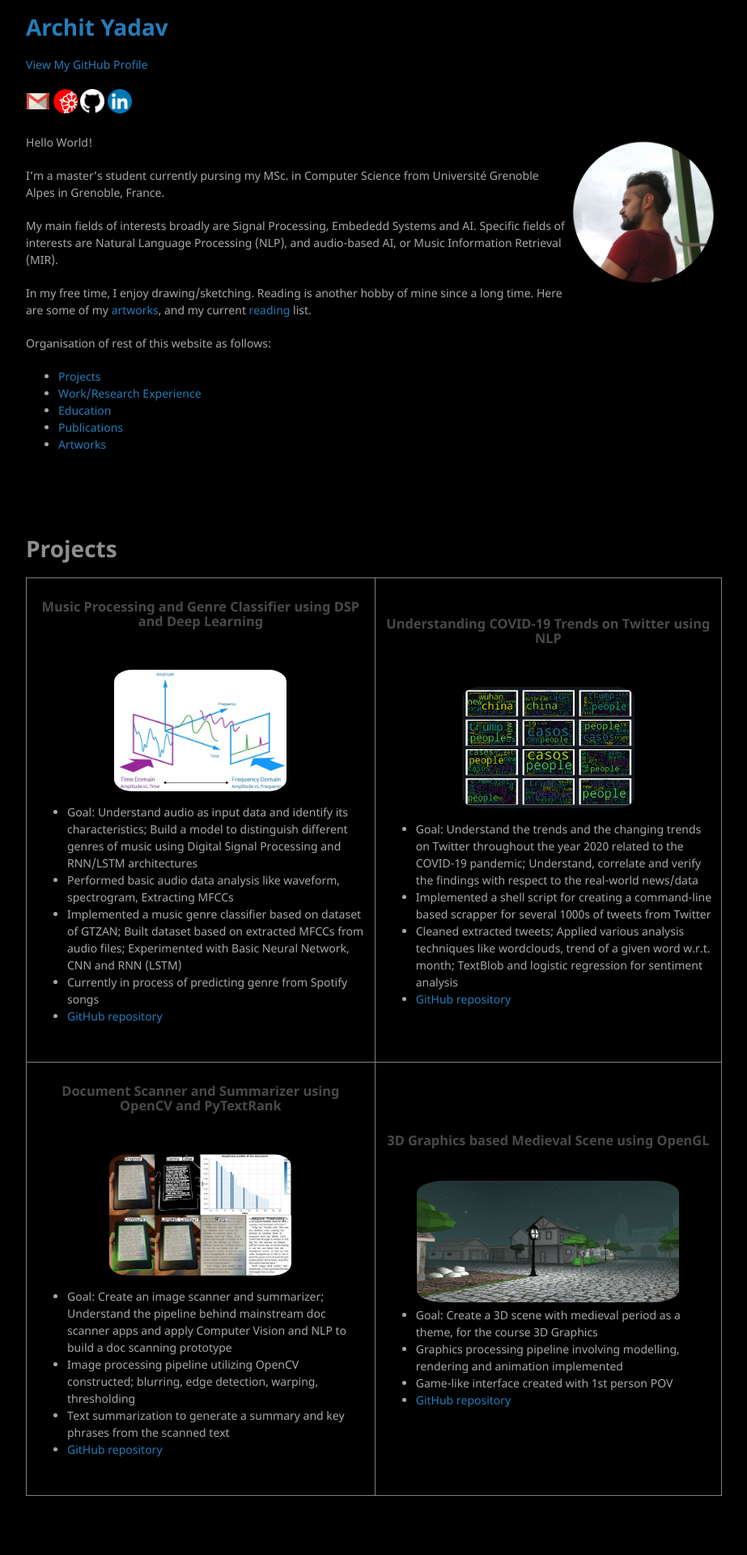
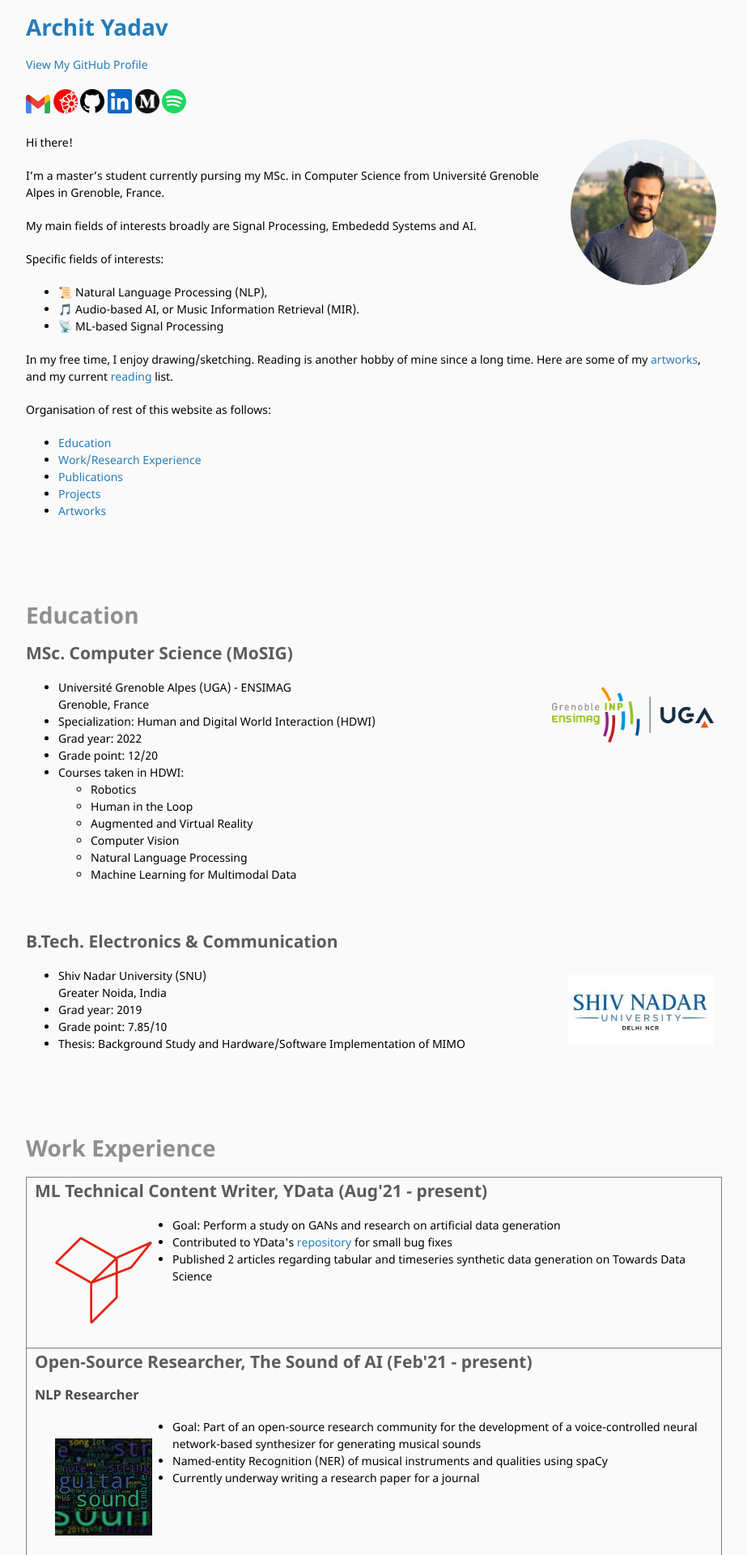
Before and after one commit to archity/archity.github.io, a Jekyll site: the page built from index.md, in a window 1280 px wide. Shown: the top 1920 px of the page at 81% size, without its empty margins (178-1101 px from the left). Built offline with Jekyll 4.4.1, drawn with Linux system fonts in a browser that asks for light colours; the repository's description, which GitHub fills in, is left out; some of the changed text lies outside the part shown.

Commit message:
Change background to white and rearrange content

```diff
--- a/_sass/jekyll-theme-minimal.scss
+++ b/_sass/jekyll-theme-minimal.scss
@@ -2,10 +2,10 @@
 @import "rouge-github";
 
 body {
-  background-color: rgb(0, 0, 0);
+  background-color: rgb(250, 250, 250);
   padding:10px;
   font: 14px/1.5 "Noto Sans", "Helvetica Neue", Helvetica, Arial, sans-serif;
-  color:#a8a8a8;
+  color:#000000;
   font-weight:400;
   // margin-left: -180px;
   // padding-left: 180px;
--- a/index.md
+++ b/index.md
@@ -10,114 +10,69 @@ layout: default
 }
 </style>
 
-<a href="mailto:archityadav97@gmail.com"><img src="images/gmail_200px.png" width = 30px></a>
+<a href="mailto:archityadav97@gmail.com"><img src="images/gmail.svg" width = 30px></a>
 <a href="mailto:archit.yadav@etu.univ-grenoble-alpes.fr"><img src="images/uga_146px.png" width = 30px></a>
-<a href="https://github.com/archity/"><img src="images/GitHub-Mark-Light-64px.png" width = 30px></a>
-<a href="https://www.linkedin.com/in/archit-yadav-95482b156/"><img src="images/Linkedin-64px.png" width = 30px></a>
+<a href="https://github.com/archity/"><img src="images/github.svg" width = 30px></a>
+<a href="https://www.linkedin.com/in/archit-yadav-95482b156/"><img src="images/linkedin.svg" width = 30px></a>
+<a href="https://medium.com/@archityadav97"><img src="images/medium.png" width = 30px></a>
+<a href="https://open.spotify.com/user/ht3095oj4tv2bn2j64ppw87mm?si=02be29f02813407b"><img src="images/spotify.svg" width = 30px></a>
 
 
-<img src="./images/archit_main.png" class="arcimg" align="right" style="margin:5px" width = "180">
+<img src="./images/archityadav_1000px.jpg" class="arcimg" align="right" style="margin:5px" width = "180">
 
-Hello World!
+Hi there!
 
 I'm a master's student currently pursing my MSc. in Computer Science from Université Grenoble Alpes in Grenoble, France.
 
-My main fields of interests broadly are Signal Processing, Embededd Systems and AI. Specific fields of interests are Natural Language Processing (NLP), and audio-based AI, or Music Information Retrieval (MIR).
+My main fields of interests broadly are Signal Processing, Embededd Systems and AI.
+
+Specific fields of interests:
+* 📜 Natural Language Processing (NLP),
+* 🎵 Audio-based AI, or Music Information Retrieval (MIR).
+* 📡 ML-based Signal Processing
 
 In my free time, I enjoy drawing/sketching. Reading is another hobby of mine since a long time. Here are some of my [artworks](#artworks), and my current [reading](./reads.html) list.
 
 Organisation of rest of this website as follows:
 
+* [Education](#education)
+* [Work/Research Experience](#work-experience)
+* [Publications](#publications)
 * [Projects](#projects)
-* [Work/Research Experience](#work-experience)
-* [Education](#education)
-* [Publications](#publications)
 * [Artworks](#artworks)
 
 <br><br><br>
 
-<style>
-.project img
-{
-  border-radius:10%;
-}
-.project table
-{
-  border: none;
-}
-.project td
-{
-  background: black;
-  border: 1px solid gray;
+# Education
 
-  width:500px;
-  overflow:hidden;
-  word-wrap:break-word;
-}
-ul
-{
-  text-align: left;
-}
-</style>
+## MSc. Computer Science (MoSIG)
 
+<img src="./images/ensimag_uga_logo.png" width = "200" align = "right" style="padding:10px">
 
-# Projects
+* Université Grenoble Alpes (UGA) - ENSIMAG
+Grenoble, France
+* Specialization: Human and Digital World Interaction (HDWI)
+* Grad year: 2022
+* Grade point: 12/20
+* Courses taken in HDWI:
+  * Robotics
+  * Human in the Loop
+  * Augmented and Virtual Reality
+  * Computer Vision
+  * Natural Language Processing
+  * Machine Learning for Multimodal Data
 
+<br>
 
-<table align=center class="project">
-  <tbody>
-    <tr>
-      <!-- Cell 1 -->
-      <td style="text-align: center; vertical-align: middle;"><br>
-      <h3>Music Processing and Genre Classifier using DSP and Deep Learning</h3><br>
-      <img src="./images/audio_signal.jpeg" height = "150" style="margin:10px">
-      <ul>
-        <li> Goal: Understand audio as input data and identify its characteristics; Build a model to distinguish different genres of music using Digital Signal Processing and RNN/LSTM architectures </li>
-        <li> Performed basic audio data analysis like waveform, spectrogram, Extracting MFCCs </li>
-        <li> Implemented a music genre classifier based on dataset of GTZAN; Built dataset based on extracted MFCCs from audio files; Experimented with Basic Neural Network, CNN and RNN (LSTM) </li>
-        <li> Currently in process of predicting genre from Spotify songs </li>
-        <li> <a href="https://github.com/archity/music-processing">GitHub repository</a> </li>
-      </ul>
-      <br></td>
-      <!-- Cell 2 -->
-      <td style="text-align: center; vertical-align: middle;"><br>
-      <h3>Understanding COVID-19 Trends on Twitter using NLP</h3><br>
-      <img src="./images/wordclouds_all.png" height = "150" style="margin:10px">
-      <ul>
-        <li> Goal: Understand the trends and the changing trends on Twitter throughout the year 2020 related to the COVID-19 pandemic; Understand, correlate and verify the findings with respect to the real-world news/data </li>
-        <li> Implemented a shell script for creating a command-line based scrapper for several 1000s of tweets from Twitter </li>
-        <li> Cleaned extracted tweets; Applied various analysis techniques like wordclouds, trend of a given word w.r.t. month; TextBlob and logistic regression for sentiment analysis </li>
-        <li> <a href="https://github.com/archity/covid-twitter-trends">GitHub repository</a> </li>
-      </ul>
-      <br></td>
-    </tr>
-    <tr>
-      <!-- Cell 3 -->
-      <td style="text-align: center; vertical-align: middle;"><br>
-      <h3>Document Scanner and Summarizer using OpenCV and PyTextRank</h3> <br>
-      <img src="./images/doc_scanner_kindle.jpg" height = "150" style="margin:10px">
-      <ul>
-        <li> Goal: Create an image scanner and summarizer; Understand the pipeline behind mainstream doc scanner apps and apply Computer Vision and NLP to build a doc scanning prototype </li>
-        <li> Image processing pipeline utilizing OpenCV constructed; blurring, edge detection, warping, thresholding </li>
-        <li> Text summarization to generate a summary and key phrases from the scanned text </li>
-        <li> <a href="https://github.com/archity/doc-scanner">GitHub repository</a> </li>
-      </ul>
-      <br></td>
-      <!-- Cell 4 -->
-      <td style="text-align: center; vertical-align: middle;"><br>
-      <h3>3D Graphics based Medieval Scene using OpenGL</h3>
-      <br>
-      <img src="./images/city_view_night.jpg" height = "150">
-      <ul>
-        <li> Goal: Create a 3D scene with medieval period as a theme, for the course 3D Graphics </li>
-        <li> Graphics processing pipeline involving modelling, rendering and animation implemented </li>
-        <li> Game-like interface created with 1st person POV </li>
-        <li> <a href="https://github.com/archity/3d-graphics-project">GitHub repository</a> </li>
-      </ul>
-      <br></td>
-    </tr>
-  </tbody>
-</table>
+## B.Tech. Electronics & Communication
+
+<img src="./images/snu_logo.jpg" width = "180" align = "right" style="padding:10px">
+
+* Shiv Nadar University (SNU)
+Greater Noida, India
+* Grad year: 2019
+* Grade point: 7.85/10
+* Thesis: Background Study and Hardware/Software Implementation of MIMO
 
 <br><br><br>
 
@@ -183,39 +138,6 @@ More on experience [here](./Experience.html)
 
 <br><br><br>
 
-# Education
-
-## MSc. Computer Science (MoSIG)
-
-<img src="./images/ensimag_uga_logo.png" width = "200" align = "right" style="padding:10px">
-
-* Université Grenoble Alpes (UGA) - ENSIMAG
-Grenoble, France
-* Specialization: Human and Digital World Interaction (HDWI)
-* Grad year: 2022
-* Grade point: 12/20
-* Courses taken in HDWI:
-  * Robotics
-  * Human in the Loop
-  * Augmented and Virtual Reality
-  * Computer Vision
-  * Natural Language Processing
-  * Machine Learning for Multimodal Data
-
-<br>
-
-## B.Tech. Electronics & Communication
-
-<img src="./images/snu_logo.jpg" width = "180" align = "right" style="padding:10px">
-
-* Shiv Nadar University (SNU)
-Greater Noida, India
-* Grad year: 2019
-* Grade point: 7.85/10
-* Thesis: Background Study and Hardware/Software Implementation of MIMO
-
-<br><br><br>
-
 # Publications
 
 ## Research Paper
@@ -246,6 +168,94 @@ Greater Noida, India
 
 <br><br><br>
 
+<style>
+.project img
+{
+  border-radius:10%;
+}
+.project table
+{
+  border: none;
+}
+.project td
+{
+  background: none;
+  border: 1px solid gray;
+
+  width:500px;
+  overflow:hidden;
+  word-wrap:break-word;
+  vertical-align: top;
+}
+ul
+{
+  text-align: left;
+}
+</style>
+
+
+# Projects
+
+
+<table align=center class="project">
+  <tbody>
+    <tr style="vertical-align:top">
+      <!-- Cell 1 -->
+      <td style="text-align: center; vertical-align: middle;"><br>
+      <h3>Music Processing and Genre Classifier using DSP and Deep Learning</h3><br>
+      <img src="./images/audio_signal.jpeg" height = "150" style="margin:10px">
+      <ul>
+        <li> Goal: Understand audio as input data and identify its characteristics; Build a model to distinguish different genres of music using Digital Signal Processing and RNN/LSTM architectures </li>
+        <li> Performed basic audio data analysis like waveform, spectrogram, Extracting MFCCs </li>
+        <li> Implemented a music genre classifier based on dataset of GTZAN; Built dataset based on extracted MFCCs from audio files; Experimented with Basic Neural Network, CNN and RNN (LSTM) </li>
+        <li> Currently in process of predicting genre from Spotify songs </li>
+        <li> <a href="https://github.com/archity/music-processing">GitHub repository</a> </li>
+      </ul>
+      <br></td>
+      <!-- Cell 2 -->
+      <td style="text-align: center; vertical-align: middle;"><br>
+      <h3>Understanding COVID-19 Trends on Twitter using NLP</h3><br>
+      <img src="./images/wordclouds_all.png" height = "150" style="margin:10px">
+      <ul>
+        <li> Goal: Understand the trends and the changing trends on Twitter throughout the year 2020 related to the COVID-19 pandemic; Understand, correlate and verify the findings with respect to the real-world news/data </li>
+        <li> Implemented a shell script for creating a command-line based scrapper for several 1000s of tweets from Twitter </li>
+        <li> Cleaned extracted tweets; Applied various analysis techniques like wordclouds, trend of a given word w.r.t. month; TextBlob and logistic regression for sentiment analysis </li>
+        <li> <a href="https://github.com/archity/covid-twitter-trends">GitHub repository</a> </li>
+      </ul>
+      <br></td>
+    </tr>
+    <tr style="vertical-align:top">
+      <!-- Cell 3 -->
+      <td style="text-align: center; vertical-align: middle;"><br>
+      <h3>Document Scanner and Summarizer using OpenCV and PyTextRank</h3> <br>
+      <img src="./images/doc_scanner_kindle.jpg" height = "150" style="margin:10px">
+      <ul>
+        <li> Goal: Create an image scanner and summarizer; Understand the pipeline behind mainstream doc scanner apps and apply Computer Vision and NLP to build a doc scanning prototype </li>
+        <li> Image processing pipeline utilizing OpenCV constructed; blurring, edge detection, warping, thresholding </li>
+        <li> Text summarization to generate a summary and key phrases from the scanned text </li>
+        <li> <a href="https://github.com/archity/doc-scanner">GitHub repository</a> </li>
+      </ul>
+      <br></td>
+      <!-- Cell 4 -->
+      <td style="text-align: center; vertical-align: middle;"><br>
+      <h3>3D Graphics based Medieval Scene using OpenGL</h3>
+      <br>
+      <img src="./images/city_view_night.jpg" height = "150">
+      <ul>
+        <li> Goal: Create a 3D scene with medieval period as a theme, for the course 3D Graphics </li>
+        <li> Understood the basic graphics processing pipeline including rasterization, modelling, rendering and animation </li>
+        <li> Added several effects including multiple point lights based on day/night, fog, multi texturing based blend-map, keyframe + procedural animation, and sound effects, to name a few </li>
+        <li> Game-like interface created with 1st person POV </li>
+        <li> <a href="https://github.com/archity/3d-graphics-project">GitHub repository</a> </li>
+      </ul>
+      <br></td>
+    </tr>
+  </tbody>
+</table>
+
+<br><br><br>
+
+
 # Artworks
 
 Some of my favourite drawings. More can be found on my [Instagram](https://www.instagram.com/architydraws/) drawing acccount.
@@ -293,6 +303,8 @@ Some of my favourite drawings. More can be found on my [Instagram](https://www.i
 
 ## Featured artwork
 
-A timelapse video portrait I made of Steve Jobs was [featured](https://fb.watch/2xXxcg3SXF/) by my university's drawing club.
+A timelapse video portrait I made of Steve Jobs was featured by my university's drawing club.
 
-<iframe src="https://www.facebook.com/plugins/video.php?height=314&href=https%3A%2F%2Fwww.facebook.com%2FKalakritiTheCreativeSociety%2Fvideos%2F1842074942739247%2F&show_text=true&width=560" width="400" height="200"  style="border:none;overflow:hidden" scrolling="no" frameborder="0" allowfullscreen="true" allow="autoplay; clipboard-write; encrypted-media; picture-in-picture; web-share" allowFullScreen="true"></iframe>
+<a href="https://fb.watch/2xXxcg3SXF/" target="_blank">
+<img src="./images/kalakriti_steve_jobs_fb_thumbnail.png" height = "300" align="center">
+</a>
```
Also changed, not shown: other parts of index.md (+3 -3 lines), images/Archit_Main.jpg (deleted), images/GitHub-Mark-Light-64px.png (deleted), images/Linkedin-64px.png (deleted), images/archityadav_1000px.jpg (added), images/github.svg (added), images/gmail.svg (added), images/gmail_200px.png (deleted), images/kalakriti_steve_jobs_fb_thumbnail.png (added), images/linkedin.svg (added), images/medium.png (added), images/spotify.svg (added).
